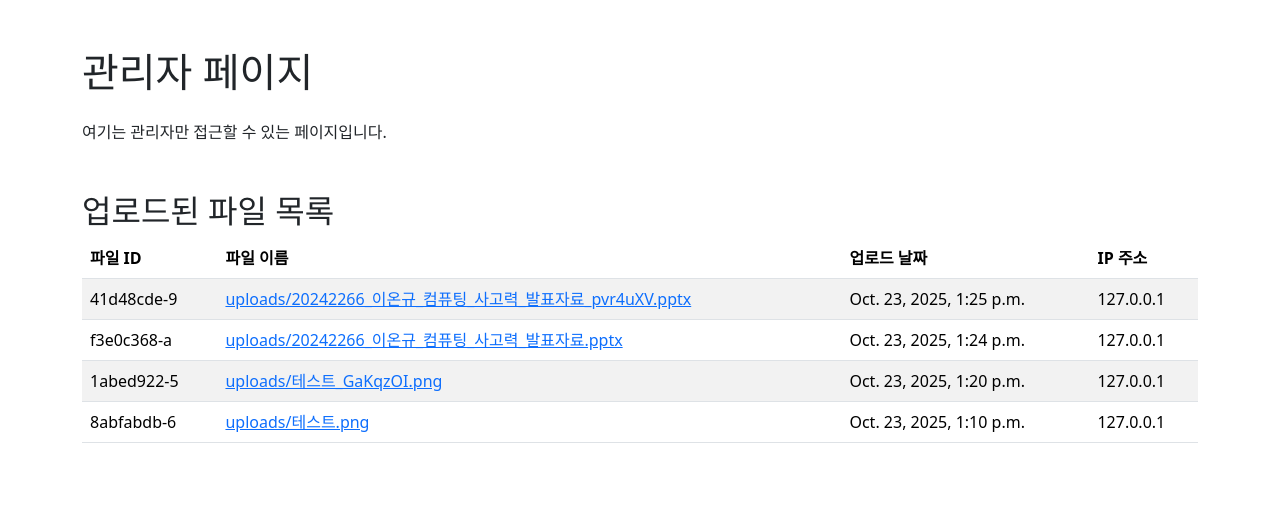
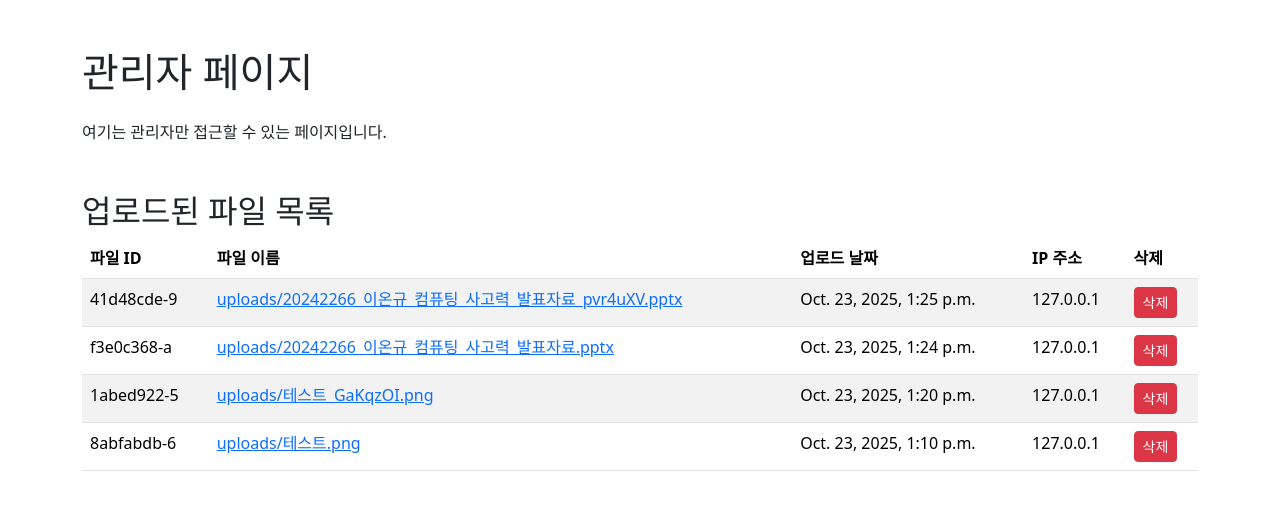
Before and after one commit to kimchunsik17/Temp_Cloud_for_mini_files, a Django app: page /admin_page/ in a window 1280 px wide. Shown: the top 510 px of the page. Run offline with Django 5.2, Linux system fonts and the light colour scheme; data comes from the database, SQL or seed files in the repository; both versions use the stored data as it was after the commit.

Commit message:
feat: Add delete functionality to admin page and navigation buttons

```diff
--- a/cloud_storage/templates/cloud_storage/admin_page.html
+++ b/cloud_storage/templates/cloud_storage/admin_page.html
@@ -20,6 +20,7 @@
                     <th scope="col">파일 이름</th>
                     <th scope="col">업로드 날짜</th>
                     <th scope="col">IP 주소</th>
+                    <th scope="col">삭제</th>
                 </tr>
             </thead>
             <tbody>
@@ -29,6 +30,12 @@
                     <td><a href="{{ file.file.url }}" target="_blank">{{ file.file.name }}</a></td>
                     <td>{{ file.created_at }}</td>
                     <td>{{ file.ip_address }}</td>
+                    <td>
+                        <form action="{% url 'cloud_storage:delete_file' file.file_id %}" method="post">
+                            {% csrf_token %}
+                            <button type="submit" class="btn btn-danger btn-sm">삭제</button>
+                        </form>
+                    </td>
                 </tr>
                 {% endfor %}
             </tbody>
--- a/cloud_storage/templates/cloud_storage/index.html
+++ b/cloud_storage/templates/cloud_storage/index.html
@@ -22,7 +22,7 @@
             </div>
             <button type="submit" class="btn btn-primary">다운로드</button>
         </form>
-        <a href="{% url 'cloud_storage:upload' %}" class="btn btn-secondary">파일 업로드</a>
+        <a href="{% url 'cloud_storage:upload' %}" class="btn btn-info">파일 업로드 페이지로 이동</a>
     </div>
     <script src="https://cdn.jsdelivr.net/npm/bootstrap@5.3.2/dist/js/bootstrap.bundle.min.js" integrity="sha384-C6RzsynM9kWDrMNeT87bh95OGNyZPhcTNXj1NW7RuBCsyN/o0jlpcV8Qyq46cDfL" crossorigin="anonymous"></script>
   </body>
--- a/cloud_storage/templates/cloud_storage/upload.html
+++ b/cloud_storage/templates/cloud_storage/upload.html
@@ -27,6 +27,7 @@
                 파일이 성공적으로 업로드되었습니다! 파일 번호: <strong>{{ file_id }}</strong>
             </div>
         {% endif %}
+        <a href="{% url 'cloud_storage:index' %}" class="btn btn-secondary mt-3">메인 페이지로 이동</a>
     </div>
     <script src="https://cdn.jsdelivr.net/npm/bootstrap@5.3.2/dist/js/bootstrap.bundle.min.js" integrity="sha384-C6RzsynM9kWDrMNeT87bh95OGNyZPhcTNXj1NW7RuBCsyN/o0jlpcV8Qyq46cDfL" crossorigin="anonymous"></script>
   </body>
--- a/cloud_storage/urls.py
+++ b/cloud_storage/urls.py
@@ -8,4 +8,5 @@ urlpatterns = [
     path('upload/', views.upload_view, name='upload'),
     path('download/', views.download_view, name='download'),
     path('admin_page/', views.admin_page_view, name='admin_page'),
+    path('delete/<str:file_id>/', views.delete_file_view, name='delete_file'),
 ]
--- a/cloud_storage/views.py
+++ b/cloud_storage/views.py
@@ -65,3 +65,12 @@ def download_view(request):
 def admin_page_view(request):
     uploaded_files = UploadedFile.objects.all().order_by('-created_at')
     return render(request, 'cloud_storage/admin_page.html', {'uploaded_files': uploaded_files})
+
+def delete_file_view(request, file_id):
+    if request.method == 'POST':
+        uploaded_file_obj = get_object_or_404(UploadedFile, file_id=file_id)
+        # Delete file from filesystem
+        if os.path.exists(uploaded_file_obj.file.path):
+            os.remove(uploaded_file_obj.file.path)
+        uploaded_file_obj.delete() # Delete from database
+    return redirect('cloud_storage:admin_page')
```
Also changed, not shown: db.sqlite3, media/uploads/테스트_GaKqzOI.png (added), media/uploads/테스트_qZPRGIj.png (added), 2 other files.
